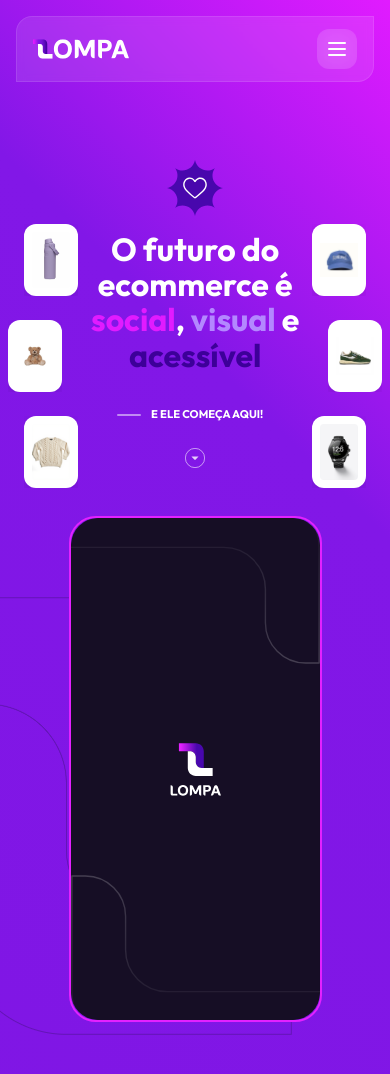
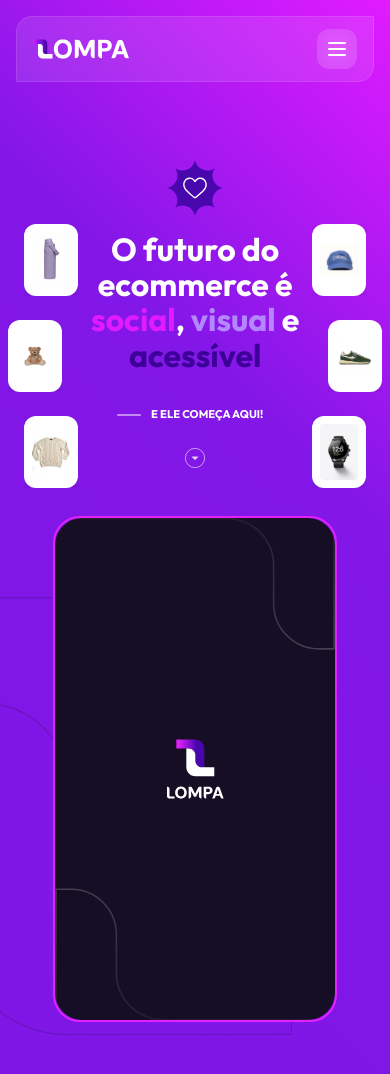
Before and after one commit to rafaelliao/landingPageLompa_Final, a Next.js app: page / in a window 390 px wide. Shown: the top 1074 px of the page. Built offline with nearby package versions, Linux system fonts and the light colour scheme.

Commit message:
Ajusta dimensões do mockup mobile para proporção 9:16 mantendo altura original

```diff
--- a/src/app/mockup-specific.css
+++ b/src/app/mockup-specific.css
@@ -39,7 +39,7 @@
 
 /* ===== MOCKUP DESKTOP ===== */
 #smartphone-mockup-desktop {
-  width: 336px;
+  width: 378px;
   height: 672px;
   display: block; /* Desktop visível por padrão */
   border: 2px solid #E321FF;
@@ -53,7 +53,7 @@
 
 /* ===== MOCKUP MOBILE ===== */
 #smartphone-mockup-mobile {
-  width: 331.2px;
+  width: 372.6px;
   height: 662.4px;
   z-index: 1; /* Mobile: fica atrás dos cards (z-index: 300) e título (z-index: 200) */
   display: none; /* Mobile oculto por padrão */
@@ -101,7 +101,7 @@
 /* Desktop (1024px+) */
 @media (min-width: 1024px) {
   #smartphone-mockup-desktop {
-    width: 336px;
+    width: 378px;
     height: 672px;
     margin: 2rem auto 0;
     order: 3; /* Após o título (order: 2) */
@@ -132,7 +132,7 @@
   }
 
   #smartphone-mockup-mobile {
-    width: 322px;
+    width: 362.25px;
     height: 644px;
     margin: 0 auto !important;
     margin-top: 0 !important; /* Reset margin-top pois o container controla */
@@ -160,7 +160,7 @@
 /* Mobile Pequeno (480px-) */
 @media (max-width: 480px) {
   #smartphone-mockup-mobile {
-    width: 253px;
+    width: 284.625px;
     height: 506px;
     margin: 1.5rem auto 0;
     border-radius: 27px !important;
@@ -170,7 +170,7 @@
 /* Mobile Extra Pequeno (360px-) */
 @media (max-width: 360px) {
   #smartphone-mockup-mobile {
-    width: 230px;
+    width: 258.75px;
     height: 460px;
     margin: 1.5rem auto 0;
     border-radius: 27px !important;
```
